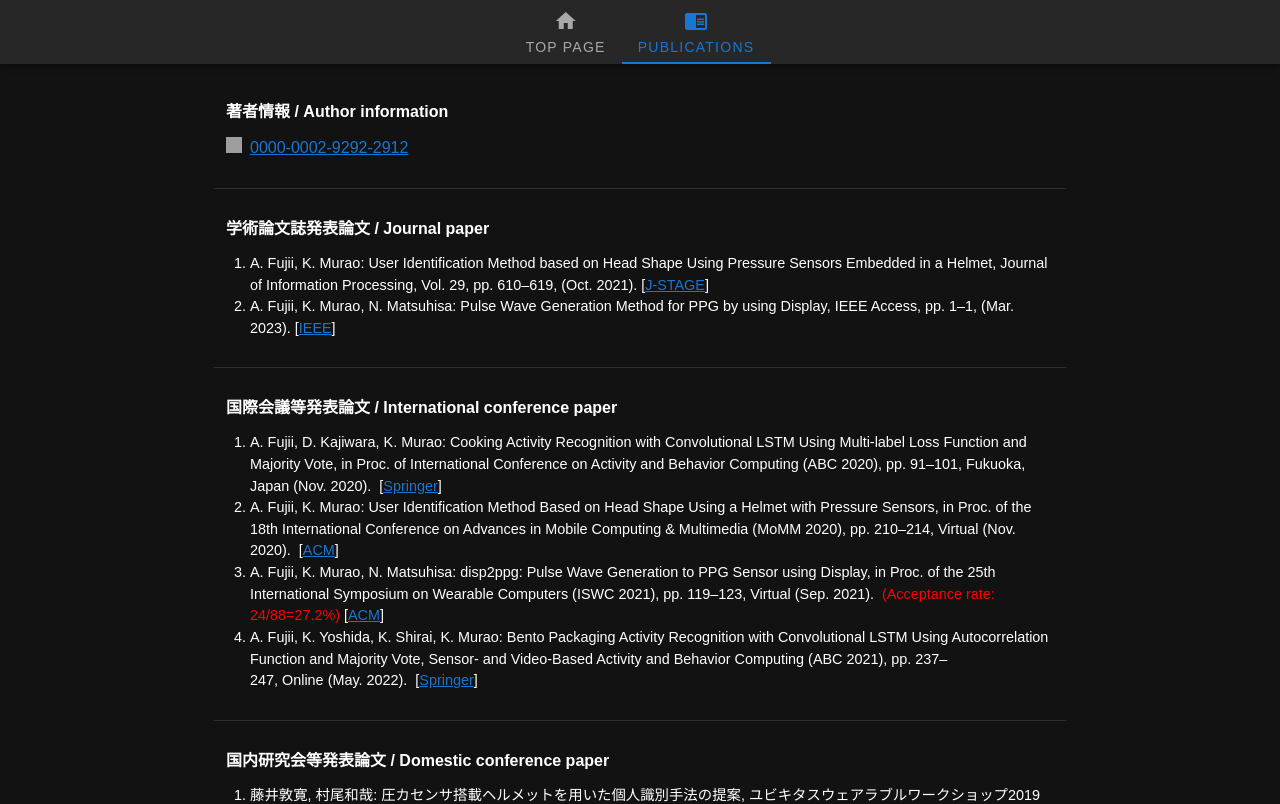
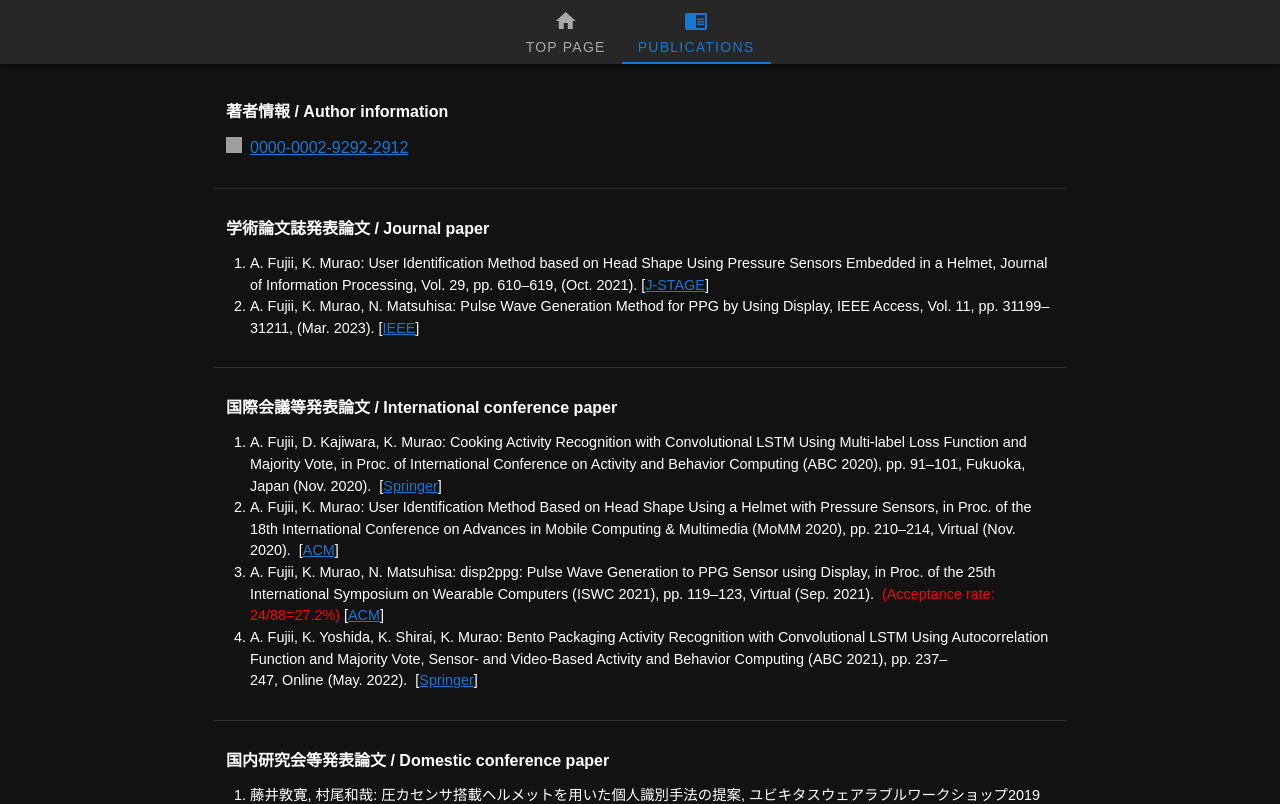
Before and after one commit to a2h1r0/personal-page, a Nuxt app: page /publications in a window 1280 px wide. Shown: the top 804 px of the page. Built offline with nearby package versions, Linux system fonts and the light colour scheme; grey boxes are pictures that could not be loaded.

Commit message:
Update publications.vue

```diff
--- a/pages/publications.vue
+++ b/pages/publications.vue
@@ -174,13 +174,13 @@ export default Vue.extend({
           },
           {
             authors: ['A. Fujii', 'K. Murao', 'N. Matsuhisa'],
-            title: 'Pulse Wave Generation Method for PPG by using Display',
+            title: 'Pulse Wave Generation Method for PPG by Using Display',
             journal: 'IEEE Access',
-            volume: null,
+            volume: 11,
             number: null,
             issue: null,
-            pageFrom: 1,
-            pageTo: 1,
+            pageFrom: 31199,
+            pageTo: 31211,
             date: '2023-03-24',
             publisher: 'IEEE',
             url: 'https://doi.org/10.1109/ACCESS.2023.3260862',
```
